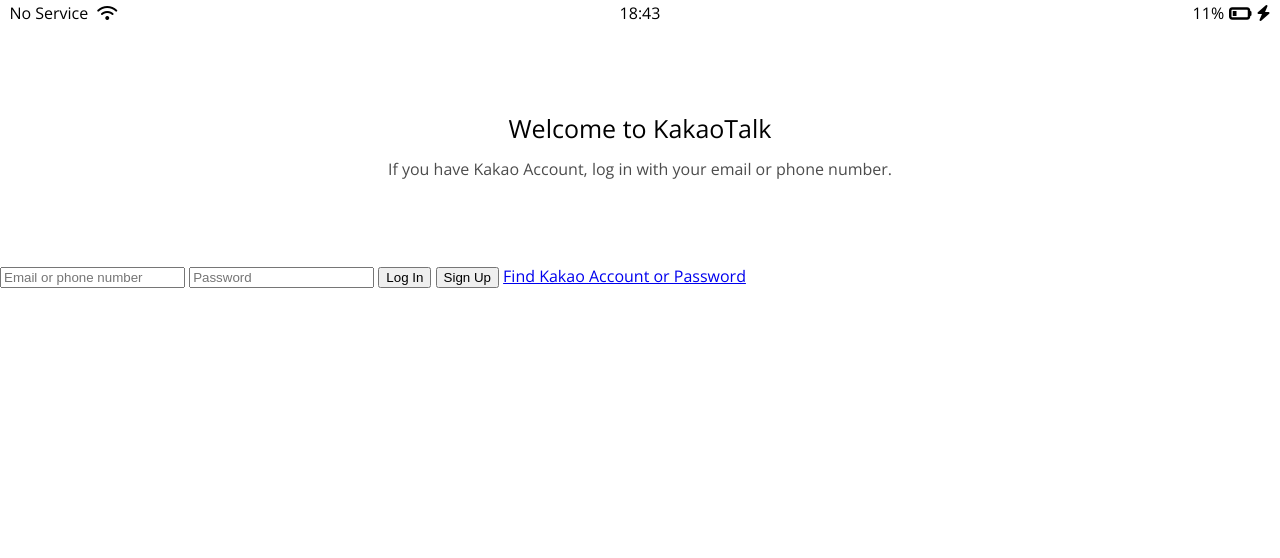
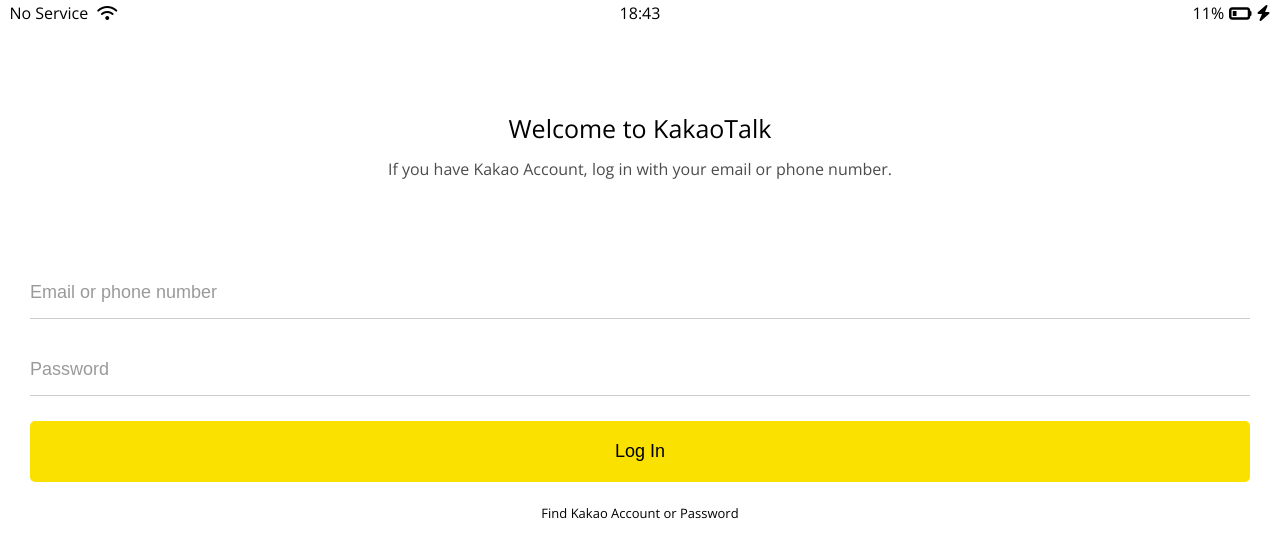
Before and after one commit to nowkea/kokoa-clone-2023, a plain HTML site: page index.html in a window 1280 px wide. Drawn offline with nearby package versions, Linux system fonts and the light colour scheme.

Commit message:
updated login-page

```diff
--- a/css/reset.css
+++ b/css/reset.css
@@ -122,3 +122,7 @@ table {
   border-collapse: collapse;
   border-spacing: 0;
 }
+
+input:focus {
+  outline: none;
+}
--- a/css/styles.css
+++ b/css/styles.css
@@ -1,6 +1,8 @@
 @import url('https://fonts.googleapis.com/css2?family=Open+Sans:wght@400;600&display=swap');
 @import 'reset.css';
+@import 'variables.css';
 @import 'status-bar.css';
+
 body {
   font-family: 'Open Sans', sans-serif;
 }
@@ -20,3 +22,46 @@ body {
   width: 60%;
   opacity: 0.7;
 }
+
+#login-form {
+  display: flex;
+  flex-direction: column;
+  margin: 0 30px;
+}
+
+#login-form input {
+  border: none;
+  padding: 15px 0px;
+  font-size: 18px;
+  border-bottom: 1px solid rgba(0, 0, 0, 0.2);
+  margin-bottom: 25px;
+  transition: border-color 0.3s ease-in-out;
+}
+
+#login-form input:not([type='submit']) {
+  border-bottom: 1px solid rgba(0, 0, 0, 0.2);
+  transition: border-color 0.3s ease-in-out;
+}
+
+#login-form input::placeholder {
+  color: rgba(0, 0, 0, 0.4);
+}
+
+#login-form input:focus {
+  border-color: var(--yellow);
+}
+
+#login-form input[type='submit'] {
+  background-color: var(--yellow);
+  border-bottom: none;
+  cursor: pointer;
+  padding: 20px 0;
+  border-radius: 5px;
+}
+
+#login-form a {
+  text-align: center;
+  text-decoration: none;
+  color: inherit;
+  font-size: 13px;
+}
--- /dev/null
+++ b/css/variables.css
@@ -0,0 +1,3 @@
+:root {
+  --yellow: #fae100;
+}
--- a/index.html
+++ b/index.html
@@ -29,11 +29,10 @@
       </p>
     </header>
 
-    <form class="login-form">
+    <form id="login-form">
       <input type="text" placeholder="Email or phone number" />
       <input type="password" placeholder="Password" />
       <input type="submit" value="Log In" />
-      <input type="submit" value="Sign Up" />
       <a href="#">Find Kakao Account or Password</a>
     </form>
 
```
